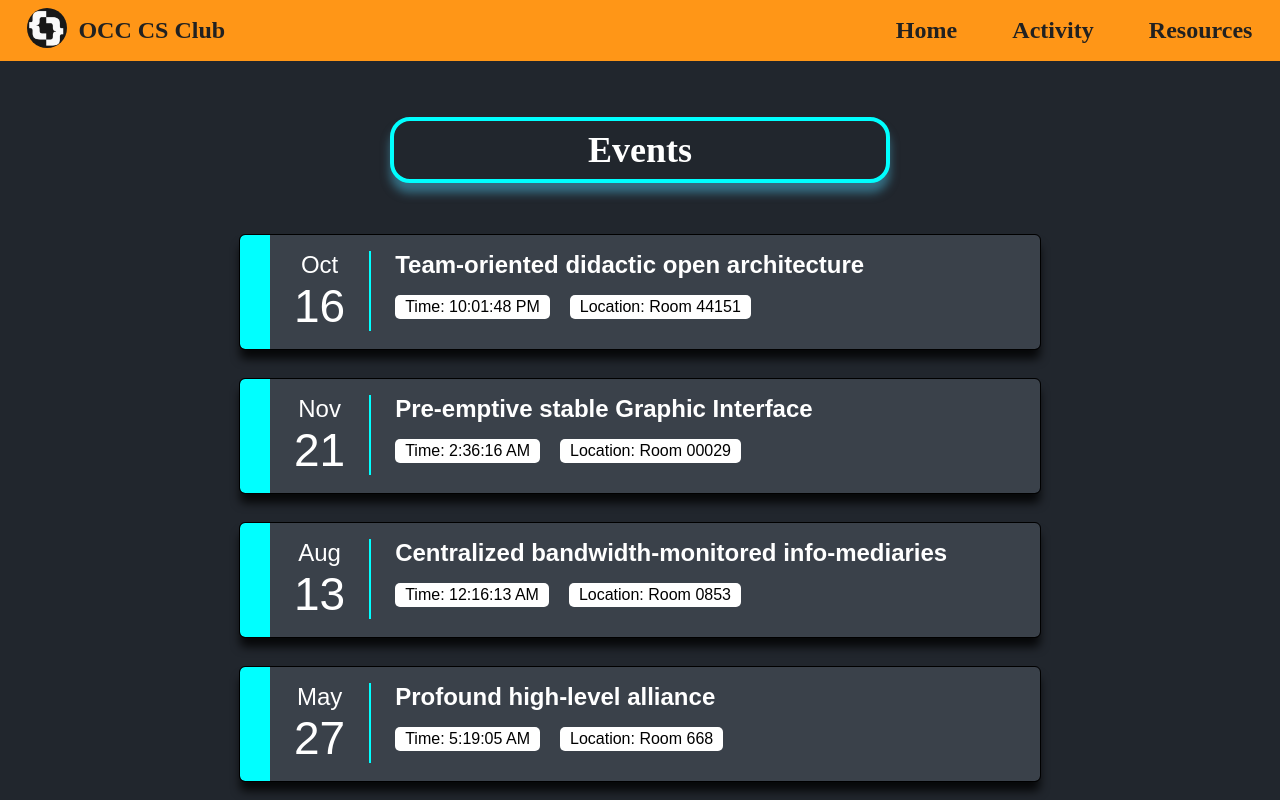
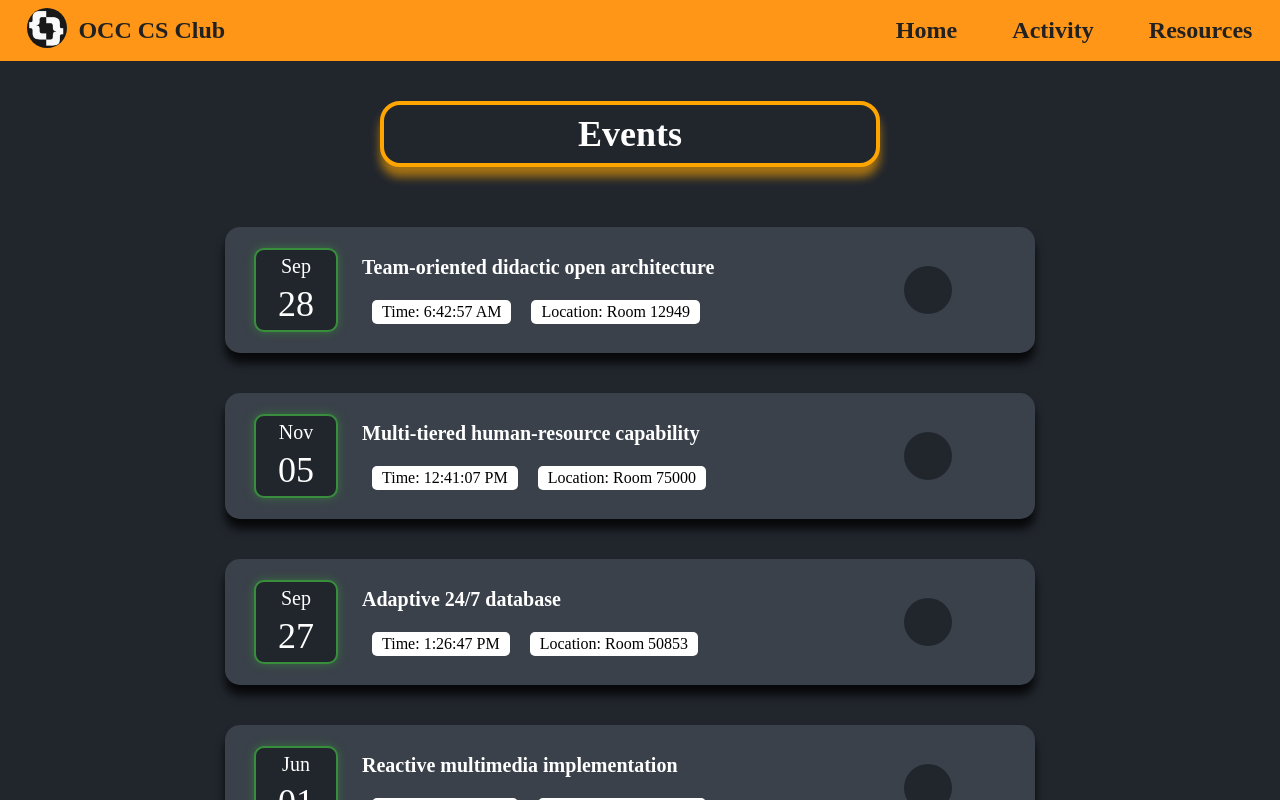
Before and after one commit to Computer-Science-Club-OCC/Computer-Science-Club-OCC.github.io, a React (Create React App) app: page /activity/events in a window 1280 px wide. Shown: the top 800 px of the page. Built offline with nearby package versions, Linux system fonts and the light colour scheme.

Commit message:
add mini image, expand button

```diff
--- a/src/activity/events/EventsList.js
+++ b/src/activity/events/EventsList.js
@@ -1,5 +1,5 @@
 import { useState, useEffect } from "react";
-import { PacmanLoader } from "react-spinners";
+// import { PacmanLoader } from "react-spinners";
 import { eventsMap as eventsList } from "../fakeData";
 import "./events.css";
 
@@ -12,70 +12,117 @@ function EventsList() {
 }
 export default EventsList;
 
+function EventDate(month, date) {
+	// const [isMobile, setIsMobile] = useState(false);
+	// const [screenSize, getDimension] = useState({
+	// 	dynamicWidth: window.innerWidth,
+	// });
+
+	// const setDimension = () => {
+	// 	getDimension({ dynamicWidth: window.innerWidth });
+	// };
+
+	// useEffect(() => {
+	// 	window.addEventListener("resize", setDimension);
+	// 	if (screenSize.dynamicWidth <= 630) {
+	// 		setIsMobile(true);
+	// 	} else {
+	// 		setIsMobile(false);
+	// 	}
+	// 	return () => {
+	// 		window.removeEventListener("resize", setDimension);
+	// 	};
+	// });
+	// <div className={!isMobile ? "event-date" : "event-date responsive"}>
+	return (
+		<div className="event-date">
+			<p id="month">{month}</p>
+			<p id="day">{date}</p>
+		</div>
+	);
+}
+
+function EventHeader(title, time, location) {
+	return (
+		<div className="event-info">
+			<h3 id="title">{title}</h3>
+			<p id="important">Time: {time}</p>
+			<p id="important">Location: {location}</p>
+		</div>
+	);
+}
+
+function EventDetails(description, image, meetingUrl) {
+	return (
+		<div className="event-expand">
+			<div className="details">
+				<p>👨‍🔬{description}</p>
+				<p>🔥{description}</p>
+				<p>☄️{description}</p>
+				<p>
+					👉 Zoom link:
+					<a id="meeting-link" href={meetingUrl}>
+						{meetingUrl}
+					</a>
+				</p>
+				<p>🥳🥳🥳 Check out our posters!!!</p>
+			</div>
+			<ul className="poster-list">
+				<li>
+					<input className="poster-img" type="image" src={image} alt="text" />
+				</li>
+				<li>
+					<input className="poster-img" type="image" src={image} alt="text" />
+				</li>
+			</ul>
+		</div>
+	);
+}
+
 function ListEvents() {
 	const [isCollapse, setCollapse] = useState({});
+	// const [isLoading, setLoading] = useState(false);
 
-	/**
-	 * @param {string} id
-	 * Store state as list of pair (id, collapseState)
-	 * The function stores individually collapsed state
-	 * for each event item whenever a click event happens
-	 */
 	function handleCollapse(id) {
 		setCollapse(prevCollapsed => ({
 			...prevCollapsed,
 			[id]: !prevCollapsed[id],
 		}));
-		console.log("Clicked", isCollapse);
-		console.log(id);
+		// setLoading(true);
 	}
 
-	// Handle loading state
-	// TODO: Modify effect to await fetch API
-	const [isLoading, setLoading] = useState(false);
-	useEffect(() => {
-		setLoading(true);
-		setTimeout(() => {
-			setLoading(false);
-		}, 2000);
-	}, []);
+	// useEffect(() => {
+	// 	setTimeout(() => {
+	// 		setLoading(false);
+	// 	}, 1500);
+	// }, [isCollapse]);
 
 	return eventsList.map(singleEvent => {
 		return (
+			<div tabIndex={singleEvent.id} role="button" className="event">
+				<div className="event-header">
+					{EventDate(singleEvent.month, singleEvent.day)}
+					{EventHeader(
+						singleEvent.title,
+						singleEvent.time,
+						singleEvent.location,
+					)}
+					<div className="expand-button">
 						<button
-				key={singleEvent.id}
-				className="event"
 							type="button"
 							onClick={() => handleCollapse(singleEvent.id)}
 						>
-				<div className="event-date">
-					<p id="month">{singleEvent.month}</p>
-					<p id="day">{singleEvent.day}</p>
+							{/* <ArrowDropDown color="success" fontSize="large"/> */}
+						</button>
 					</div>
-				<div className="event-info">
-					<h3 id="title">{singleEvent.title}</h3>
-
+				</div>
 				{isCollapse[singleEvent.id] &&
-						(isLoading ? (
-							<PacmanLoader
-								cssOverride={{
-									margin: 10,
-								}}
-								size={30}
-								color="orange"
-							/>
-						) : (
-							<div className="event-expand">
-								<img src={singleEvent.image} alt="event" />
-								<p>Details: </p>
-								<p>{singleEvent.description}</p>
+					EventDetails(
+						singleEvent.description,
+						singleEvent.image,
+						singleEvent.meetingUrl,
+					)}
 			</div>
-						))}
-
-					<p id="important">Time: {singleEvent.time}</p>
-					<p id="important">Location: {singleEvent.location}</p>
-				</div>
-			</button>
 		);
 	});
 }
--- a/src/activity/events/events.css
+++ b/src/activity/events/events.css
@@ -1,39 +1,31 @@
 .events-container {
 	overflow: auto;
 	margin: auto;
-	display: column;
+	padding-right: 20px;
+	display: flex;
+	flex-direction: column;
 }
 
 /* Header */
 .events-header {
-	margin: 3.5rem auto 2rem auto;
-	width: 500px;
+	display: flex;
+	margin: 0.5rem auto;
+	padding: 0.5rem;
+	max-width: 500px;
+	width: 100%;
 	text-align: center;
 }
 
 .events-header h1 {
+	width: 100%;
+	object-fit: contain;
 	font-size: 36px;
 	padding: 0.5rem;
 	color: white;
 	background-color: #21262d;
 	border-radius: 20px;
-	border: 4px solid cyan;
-	box-shadow: 0 10px 10px 0px rgba(66, 158, 189, 0.6);
-}
-
-@keyframes float {
-	0% {
-		box-shadow: 0 5px 10px 0px rgba(66, 158, 189, 0.6);
-		transform: translatey(0px);
-	}
-	50% {
-		box-shadow: 0 25px 10px 0px rgba(66, 158, 189, 0.2);
-		transform: translatey(-10px);
-	}
-	100% {
-		box-shadow: 0 5px 10px 0px rgba(66, 158, 189, 0.6);
-		transform: translatey(0px);
-	}
+	border: 4px solid rgb(255, 165, 0);
+	box-shadow: 0 10px 10px 0px rgba(255, 165, 0, 0.6);
 }
 
 /* Events List */
@@ -44,91 +36,82 @@
 	justify-content: center;
 }
 
-.events-list button {
-	display: flex;
-	margin: 20px auto 30px auto;
+.event {
+	display: inline-flexbox;
 	max-width: 800px;
+	width: 90%;
+	padding: 5px;
+	margin: 20px auto 40px auto;
 	height: auto;
-	width: 100%;
-	padding: 1rem;
 	border: 0;
-	border-radius: 5px;
-	border-left: 30px solid cyan;
+	border-radius: 15px;
 	box-shadow: 0px 10px 10px 0px rgb(0, 0, 0, 0.8);
 	background-color: #3a414a;
-	list-style: none;
-	cursor: pointer;
-	outline: 0.5px solid;
 	transition: all 0.5s cubic-bezier(0.19, 1, 0.22, 1);
 }
 
-.events-list button:hover {
-	transform: translateY(-10px);
+.event:hover {
+	transform: translateY(-15px);
 	box-shadow: 0px 20px 15px 0px rgb(0, 0, 0, 0.5);
 }
 
-.events-list button:active {
-	transform: translateY(-2px);
-	box-shadow: 0 10px 20px rgba(0, 0, 0, 0.2);
+.event-header {
+	margin: auto 0.5rem;
+	padding: 0.5rem;
 }
 
-.events-list button::after {
-	animation: 0.5s outline-pulse ease-in-out infinite;
-}
-
-@keyframes outline-pulse {
-	0% {
-		outline-color: rgba(255, 255, 255, 0.5);
-		outline-offset: 0px;
-	}
-	100% {
-		outline-color: white;
-		outline-offset: 15px;
-	}
-}
-
+/* date */
 .event-date {
 	display: inline-block;
-	padding: 0 0.5rem 0 0.25rem;
+	margin: 0.5rem;
+	height: 80px;
+	width: 80px;
 	vertical-align: top;
+	text-align: center;
 	color: white;
 	font-weight: normal;
+	background-color: #21262d;
+	border: 2px solid rgb(56, 142, 60);
+	border-radius: 10px;
+	box-shadow: 0 0 10px rgba(56, 142, 60, 0.6);
 }
 
 .event-date p {
-	margin: 0 0.5rem 0 0;
-	padding: inherit;
+	margin: auto;
 }
 
 .event-date #month {
-	font-size: 24px;
+	padding: 5px;
+	font-size: 20px;
 }
 
 .event-date #day {
-	font-size: 46px;
+	font-size: 36px;
 }
 
+/* Important info */
 .event-info {
-	padding: 0 0 0 1.5rem;
+	margin: 0.5rem;
+	padding: 0 0.5rem;
+	max-width: 500px;
+	width: 90%;
 	display: inline-block;
 	min-height: 80px;
 	text-align: left;
-	border-left: 2px solid cyan;
 }
 
 .event-info #title {
-	margin: 0;
-	margin-bottom: 1rem;
+	margin: 0.5rem 0 1rem 0;
 	padding: 0;
 	color: white;
-	font-size: 3vh;
+	font-size: 2.5vh;
 	font-size-adjust: inherit;
 	font-weight: bold;
 }
 
 .event-info #important {
 	display: inline-block;
-	margin: 0px 20px 10px 0;
+	margin: 5px 10px;
 	padding: 3px 10px;
 	font-size: 16px;
 	color: black;
@@ -136,22 +119,96 @@
 	background-color: white;
 }
 
-.event-expand {
-	margin-top: 20px;
-	margin-right: 20px;
-	color: white;
-	font-size: 18px;
+/* Expand button */
+.expand-button {
+	margin: 0.5rem;
+	display: inline-flex;
+	height: 84px;
+	width: 84px;
+	justify-content: center;
+	vertical-align: top;
 }
 
-.event-expand p {
-	margin: 2rem 2rem 2rem 0;
+.expand-button button {
+	margin: auto;
+	width: 48px;
+	height: 48px;
+	border: 0;
+	border-radius: 50%;
+	cursor: pointer;
+	background-color: #21262d;
 }
 
-.event-expand img {
-	max-width: 640px;
-	max-height: 300px;
+/* Expand content */
+.event-expand {
+	margin: 0.5rem 1.5rem 2rem 1.5rem;
+	padding: 1.5rem;
+	font-size: 18px;
+	color: white;
+	background-color: #21262d;
+	border-radius: 10px;
+	transition: all 0.5s cubic-bezier(0.19, 1, 0.22, 1);
 }
 
-.loading {
+.event-expand .details {
+	padding: 0.5rem 1rem;
+}
+
+#meeting-link {
+	text-decoration: none;
+	color: #2d8cff;
+}
+
+.poster-list {
+	display: flex;
+	flex-direction: row;
 	margin: auto;
 }
+.poster-list li {
+	display: inline-flex;
+	list-style: none;
+	margin: 1rem;
+	border: none;
+}
+
+.poster-img {
+	width: 150px;
+	height: 150px;
+	border-radius: 10px;
+	box-shadow: 0 0 10px 0 rgba(0, 0, 0, 0.6);
+}
+
+.poster-img:hover {
+	opacity: 0.5;
+	transition: all 0.3s ease-in-out;
+}
+
+.poster-img:active {
+	background-color: white;
+}
+
+/* Responsive feature*/
+@media only screen and (max-width: 700px) {
+	.event-date {
+		display: flex;
+		margin: auto 20px;
+		justify-content: center !important;
+		border-radius: 5px;
+	}
+
+	.event-date #month {
+		font-size: 20px;
+	}
+
+	.event-date #day {
+		font-size: 20px;
+	}
+
+	.event-info {
+		margin-left: 0px;
+		margin-right: 20px;
+	}
+	.event-info #title {
+		background-color: #21262d;
+	}
+}
--- a/src/activity/fakeData.js
+++ b/src/activity/fakeData.js
@@ -4,10 +4,9 @@ const eventsMap = [];
 
 for (let i = 1; i <= 20; i += 1) {
 	const title = faker.company.catchPhrase();
-	const description = faker.lorem.paragraph(3);
+	const description = faker.lorem.paragraph(2);
 	const location = `Room ${faker.address.buildingNumber()}`;
-	const image = faker.image.nature(640, 360, true);
-
+	const image = faker.image.technics();
 	const dateTime = faker.date.future(60);
 	const day =
 		dateTime.getDate() < 10
@@ -15,6 +14,7 @@ for (let i = 1; i <= 20; i += 1) {
 			: dateTime.getDate().toLocaleString();
 	const month = dateTime.toLocaleString("en-US", { month: "short" });
 	const time = dateTime.toLocaleTimeString();
+	const meetingUrl = "https://zoom.us/";
 
 	eventsMap.push({
 		id: i,
@@ -25,6 +25,7 @@ for (let i = 1; i <= 20; i += 1) {
 		time,
 		location,
 		image,
+		meetingUrl,
 	});
 }
 
```
Lines whose indentation alone changed are shown as unchanged.
